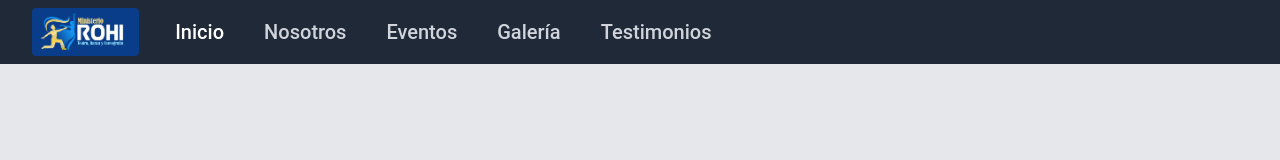
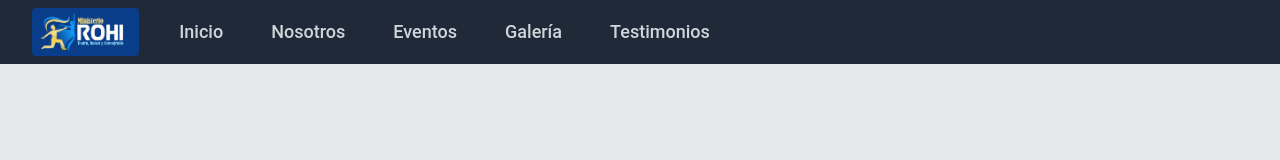
Before and after one commit to Frank18ci/MinisterioROHI, a React (Vite) app: page / in a window 1280 px wide. Shown: the top 160 px of the page. Built offline with nearby package versions, Linux system fonts and the light colour scheme.

Commit message:
Correccion errores response inicio, navbar

```diff
--- a/src/components/nav-bar/Navbar.tsx
+++ b/src/components/nav-bar/Navbar.tsx
@@ -1,146 +1,109 @@
 import { Link } from "react-router-dom";
 import logo from "../../assets/logo.png";
-import { useState } from "react";
+import { MouseEventHandler, useState } from "react";
 
 function Navbar() {
   const [isMobileMenuOpen, setIsMobileMenuOpen] = useState(false);
   const toggleMobileMenu = () => {
     setIsMobileMenuOpen(!isMobileMenuOpen);
   };
+
   return (
     <nav className="bg-gray-800">
-      <div className="mx-auto max-w-7xl px-2 sm:px-6 lg:px-8">
+      <div className="mx-auto max-w-7xl px-4 sm:px-6 lg:px-8">
         <div className="relative flex h-16 items-center justify-between">
+          {/* Botón Hamburguesa */}
           <div className="absolute inset-y-0 left-0 flex items-center sm:hidden">
             <button
               type="button"
-              className="relative inline-flex items-center justify-center rounded-md p-2 text-gray-400 hover:bg-gray-700 hover:text-white focus:outline-none focus:ring-2 focus:ring-inset focus:ring-white"
+              className="inline-flex items-center justify-center rounded-md p-2 text-gray-400 hover:bg-gray-700 hover:text-white focus:outline-none focus:ring-2 focus:ring-white"
               aria-controls="mobile-menu"
               aria-expanded={isMobileMenuOpen}
               onClick={toggleMobileMenu}
             >
-              <span className="absolute -inset-0.5"></span>
-              <span className="sr-only">Open main menu</span>
-
+              <span className="sr-only">Abrir menú</span>
+              {isMobileMenuOpen ? (
                 <svg
-                className={`${isMobileMenuOpen ? "hidden" : "block"} size-6`}
+                  className="h-6 w-6"
                   fill="none"
                   viewBox="0 0 24 24"
-                stroke-width="1.5"
                   stroke="currentColor"
-                aria-hidden="true"
-                data-slot="icon"
+                  strokeWidth={1.5}
                 >
                   <path
-                  stroke-linecap="round"
-                  stroke-linejoin="round"
-                  d="M3.75 6.75h16.5M3.75 12h16.5m-16.5 5.25h16.5"
+                    strokeLinecap="round"
+                    strokeLinejoin="round"
+                    d="M6 18L18 6M6 6l12 12"
                   />
                 </svg>
-
+              ) : (
                 <svg
-                className={`${!isMobileMenuOpen ? "hidden" : "block"} size-6`}
+                  className="h-6 w-6"
                   fill="none"
                   viewBox="0 0 24 24"
-                stroke-width="1.5"
                   stroke="currentColor"
-                aria-hidden="true"
-                data-slot="icon"
+                  strokeWidth={1.5}
                 >
                   <path
-                  stroke-linecap="round"
-                  stroke-linejoin="round"
-                  d="M6 18 18 6M6 6l12 12"
+                    strokeLinecap="round"
+                    strokeLinejoin="round"
+                    d="M3 6h18M3 12h18m-18 6h18"
                   />
                 </svg>
+              )}
             </button>
           </div>
+
+          {/* Logo */}
           <div className="flex flex-1 items-center justify-center sm:items-stretch sm:justify-start">
-            <div className="flex shrink-0 items-center">
-              <img
-                className="h-12 w-auto rounded"
-                src={logo}
-                alt="Ministerio ROHI"
-              />
+            <div className="flex items-center">
+              <img className="h-12 w-auto rounded" src={logo} alt="Ministerio ROHI" />
             </div>
-            <div className="hidden sm:ml-6 sm:flex items-center">
+
+            {/* Menú Desktop */}
+            <div className="hidden sm:flex sm:ml-6 items-center">
               <div className="flex space-x-4">
-                <Link
-                  to="/"
-                  className="rounded-m px-3 py-2 text-xl font-medium text-white"
-                  aria-current="page"
-                >
-                  Inicio
-                </Link>
-                <Link
-                  to="/nosotros"
-                  className="rounded-md px-3 py-2 text-xl font-medium text-gray-300 hover:bg-gray-700 hover:text-white"
-                >
-                  Nosotros
-                </Link>
-                <Link
-                  to="/eventos"
-                  className="rounded-md px-3 py-2 text-xl font-medium text-gray-300 hover:bg-gray-700 hover:text-white"
-                >
-                  Eventos
-                </Link>
-                <Link
-                  to="/galeria"
-                  className="rounded-md px-3 py-2 text-xl font-medium text-gray-300 hover:bg-gray-700 hover:text-white"
-                >
-                  Galería
-                </Link>
-                <Link
-                  to="/testimonios"
-                  className="rounded-md px-3 py-2 text-xl font-medium text-gray-300 hover:bg-gray-700 hover:text-white"
-                >
-                  Testimonios
-                </Link>
+                <NavLink to="/">Inicio</NavLink>
+                <NavLink to="/nosotros">Nosotros</NavLink>
+                <NavLink to="/eventos">Eventos</NavLink>
+                <NavLink to="/galeria">Galería</NavLink>
+                <NavLink to="/testimonios">Testimonios</NavLink>
               </div>
             </div>
           </div>
         </div>
       </div>
 
-      <div
-        className={`sm:hidden ${isMobileMenuOpen ? "block" : "hidden"}`}
-        id="mobile-menu"
-      >
-        <div className="space-y-1 px-2 pb-3 pt-2">
-          <Link
-            to="/"
-            className="rounded-m px-3 py-2 text-xl font-medium text-white"
-            aria-current="page"
-          >
-            Inicio
-          </Link>
-          <Link
-            to="/nosotros"
-            className="rounded-md px-3 py-2 text-xl font-medium text-gray-300 hover:bg-gray-700 hover:text-white"
-          >
-            Nosotros
-          </Link>
-          <Link
-            to="/eventos"
-            className="rounded-md px-3 py-2 text-xl font-medium text-gray-300 hover:bg-gray-700 hover:text-white"
-          >
-            Eventos
-          </Link>
-          <Link
-            to="/galeria"
-            className="rounded-md px-3 py-2 text-xl font-medium text-gray-300 hover:bg-gray-700 hover:text-white"
-          >
-            Galería
-          </Link>
-          <Link
-            to="/testimonios"
-            className="rounded-md px-3 py-2 text-xl font-medium text-gray-300 hover:bg-gray-700 hover:text-white"
-          >
-            Testimonios
-          </Link>
+      {/* Menú Móvil */}
+      {isMobileMenuOpen && (
+        <div className="sm:hidden flex flex-col  space-y-2 py-3 bg-gray-900">
+          <NavLink to="/" onClick={toggleMobileMenu}>Inicio</NavLink>
+          <NavLink to="/nosotros" onClick={toggleMobileMenu}>Nosotros</NavLink>
+          <NavLink to="/eventos" onClick={toggleMobileMenu}>Eventos</NavLink>
+          <NavLink to="/galeria" onClick={toggleMobileMenu}>Galería</NavLink>
+          <NavLink to="/testimonios" onClick={toggleMobileMenu}>Testimonios</NavLink>
         </div>
-      </div>
+      )}
     </nav>
   );
 }
+
+interface INavLink{
+  to?: string,
+  children: string,
+  onClick?: MouseEventHandler<HTMLAnchorElement>
+
+}
+const NavLink:React.FC<INavLink> = ({ to, children, onClick }) => {
+  return (
+    <Link
+      to={to || "#"}
+      onClick={onClick}
+      className="block px-4 py-2 text-lg font-medium text-gray-300 hover:bg-gray-700 hover:text-white rounded-md"
+    >
+      {children}
+    </Link>
+  );
+}
+
 export default Navbar;
--- a/src/screens/inicio/Inicio.tsx
+++ b/src/screens/inicio/Inicio.tsx
@@ -12,8 +12,8 @@ import AOS from 'aos';
 import 'aos/dist/aos.css';
 import BtnScroll from "../../components/btn-scroll/BtnScroll";
 import { Link } from "react-router-dom";
-import MensajeBienvenida from "../../components/Bienvenida/Mensaje/MensajeBienvenida";
-import VersiculoBienvenida from "../../components/Bienvenida/Versiculo/VersiculoBienvenida";
+import MensajeBienvenida from "../../components/bienvenida/mensaje/MensajeBienvenida";
+import VersiculoBienvenida from "../../components/bienvenida/versiculo/VersiculoBienvenida";
 
 
 function Inicio() {
@@ -46,7 +46,7 @@ function Inicio() {
                 <div className="font-bold" ref={el}></div>
             </div>
 
-            <div className="flex justify-center items-center pb-8 sm:flex-col md:flex-row">
+            <div className="flex justify-center items-center pb-8 flex-col md:flex-row">
                 <MensajeBienvenida />
                 <VersiculoBienvenida />
             </div>
```
Lines whose indentation alone changed are shown as unchanged.
